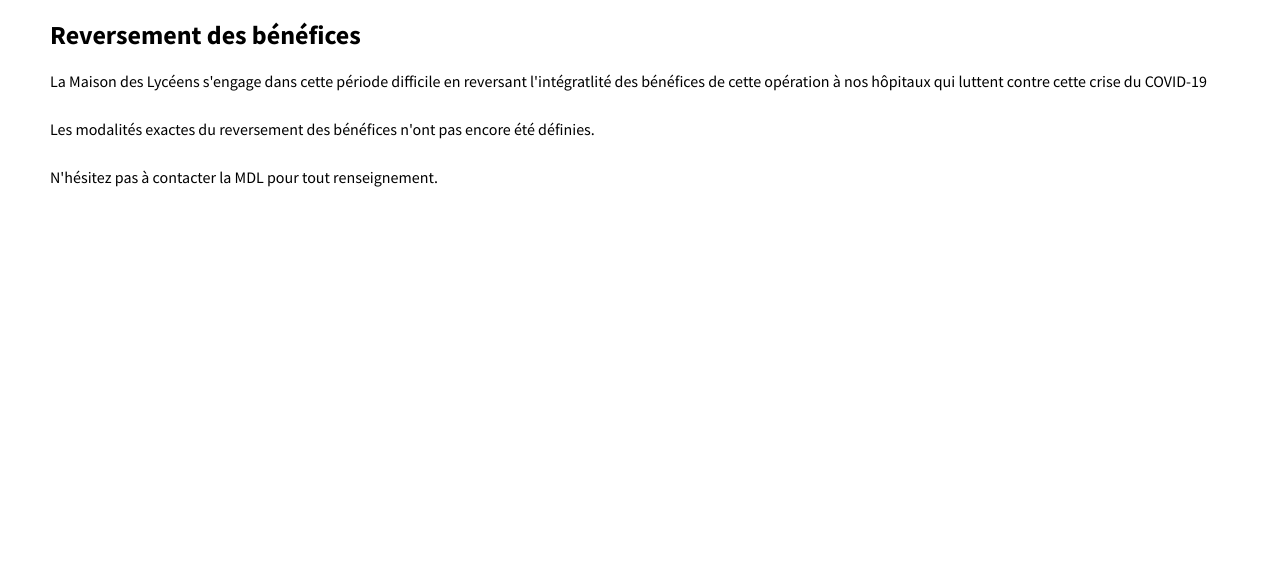
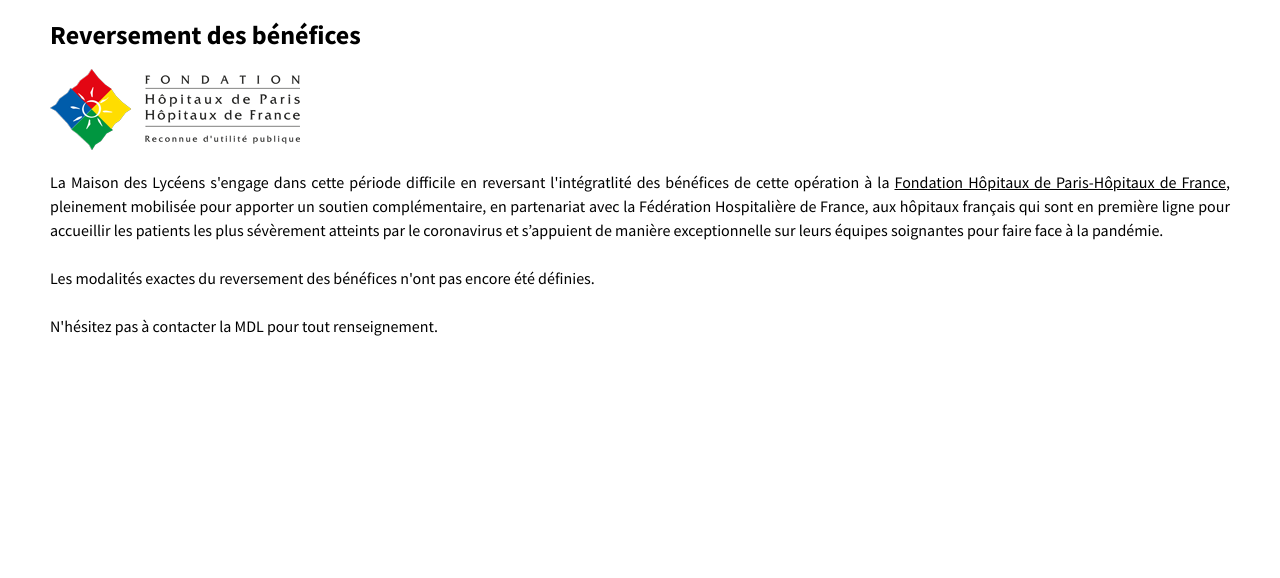
Before and after one commit to Jules02/chaudoudoux, a Symfony app: template templates/content/benefices.html.twig in a window 1280 px wide. Shown: the part 172-750 px from the top of the page. Run offline with Twig, Linux system fonts and the light colour scheme; the template is opened without the code that fills it, so the values that code supplies are empty; some libraries are stand-ins or nearby versions.

Commit message:
Updated infos about fundraising

```diff
--- a/public/css/benefices_style.css
+++ b/public/css/benefices_style.css
@@ -13,3 +13,7 @@
     text-align: justify;
     line-height: 24px;
 }
+
+.benefices-text a{
+    text-decoration: underline;
+}
--- a/public/css/homepage_style.css
+++ b/public/css/homepage_style.css
@@ -117,7 +117,7 @@
 .price span{
     font-weight: 500;
 }
-.price a{
+.benefices-more{
     text-decoration: underline;
 }
 
--- a/public/css/profil_style.css
+++ b/public/css/profil_style.css
@@ -88,7 +88,7 @@
 
 .buy-credits-content{
     width: 500px;
-    height: 500px;
+    height: 600px;
 
     display: flex;
     flex-direction: column;
--- a/src/Form/RegistrationFormType.php
+++ b/src/Form/RegistrationFormType.php
@@ -22,7 +22,7 @@
                 'label' => 'Nom d\'utilisateur (prenom.nom sans aucun accent en miniscule, traits d\'unions et apostrophes supprimés ex. Léa Martin-Petit devient lea.martinpetit)'
             ])
             ->add('firstName', TextType::class, [
-                'label' => 'Prénom (normal, avec majuscule au début et accents)'
+                'label' => 'Prénom (normal, avec majuscule au début et accents) -> se génére seul aussi mais attention aux accents ou aux traits d\'unions'
             ])
             ->add('lastName', TextType::class, [
                 'label' => 'Nom (pareil)'
--- a/src/Repository/ChaudoudouxRepository.php
+++ b/src/Repository/ChaudoudouxRepository.php
@@ -42,7 +42,6 @@
             ->andWhere('c.seen = :val2')
             ->setParameter('val2', 0)
             ->orderBy('c.id', 'DESC')
-            ->setMaxResults(10)
             ->getQuery()
             ->getResult();
     }
@@ -58,7 +57,6 @@
             ->andWhere('c.seen = :val2')
             ->setParameter('val2', 1)
             ->orderBy('c.id', 'DESC')
-            ->setMaxResults(10)
             ->getQuery()
             ->getResult();
     }
@@ -83,6 +81,7 @@
         return $this->createQueryBuilder('c')
             ->andWhere('c.fromUser = :val')
             ->setParameter('val', $username)
+            ->orderBy('c.id', 'DESC')
             ->getQuery()
             ->getResult();
     }
--- a/templates/content/benefices.html.twig
+++ b/templates/content/benefices.html.twig
@@ -10,8 +10,9 @@
 {% block body %}
     <div class="content-wrapper" id="content-wrapper">
         <h3 class="benefices-title">Reversement des bénéfices</h3>
+        <a href="https://www.fondationhopitaux.fr/"><img src="{{ asset('img/fondation.png') }}" alt="Logo Fondation"/></a>
         <p class="benefices-text">
-            La Maison des Lycéens s'engage dans cette période difficile en reversant l'intégratlité des bénéfices de cette opération à nos hôpitaux qui luttent contre cette crise du COVID-19<br/><br/>
+            La Maison des Lycéens s'engage dans cette période difficile en reversant l'intégratlité des bénéfices de cette opération à la <a href="https://www.fondationhopitaux.fr/">Fondation Hôpitaux de Paris-Hôpitaux de France</a>, pleinement mobilisée pour apporter un soutien complémentaire, en partenariat avec la Fédération Hospitalière de France, aux hôpitaux français qui sont en première ligne pour accueillir les patients les plus sévèrement atteints par le coronavirus et s’appuient de manière exceptionnelle sur leurs équipes soignantes pour faire face à la pandémie.<br/><br/>
             Les modalités exactes du reversement des bénéfices n'ont pas encore été définies.<br/><br/>
             N'hésitez pas à contacter la MDL pour tout renseignement.
         </p>
--- a/templates/content/homepage.html.twig
+++ b/templates/content/homepage.html.twig
@@ -11,9 +11,9 @@
 
     <div class="content-wrapper" id="content-wrapper">
         <div class="content-leftpart">
-            <h2 class="content-title">Du xx au xx mai, la MDL organise l’opération des chaudoudoux</h2>
+            <h2 class="content-title">Du 4 au 15 mai, la MDL organise l’opération des chaudoudoux</h2>
             <p class="concept">Le concept est le même que pour les chaudoudoux que vous connaissez, on s’envoie des mots gentils avec une petite image entre élèves, avec nos enseignants, l’administration, le personnel du lycée, etc., et même les parents ! On s’échange des souvenirs, des sentiments; en cette période on essaie de combler la distance qui nous sépare.</p>
-            <p class="price">Les chaudoudoux sont fixés au prix d'<span>1€ l’unité (vous pouvez acheter des lots). L’intégralité de nos bénéfices sera reversée à nos hôpitaux</span> <a href="#">(en savoir plus)</a>.</p>
+            <p class="price">Les chaudoudoux sont fixés au prix d'<span>1€ l’unité (vous pouvez acheter des lots). L’intégralité de nos bénéfices sera reversée à la <a href="https://www.fondationhopitaux.fr/">Fondation Hôpitaux de Paris-Hôpitaux de France</a></span> <a href="{{ path('app_benefices') }}" class="benefices-more">(en savoir plus)</a>.</p>
             <p class="signin">Élève, enseignant, personnel de l’administration, du lycée, parent, connectez-vous dès maintenant pour voir si vous avez déjà reçu des chaudoudoux et en envoyer à votre tour !</p>
             <button class="signin-btn btn btn-blue" id="signin">Connexion</button>
             <a href="https://www.helloasso.com/associations/maison%20des%20lyceens%20du%20lycee%20europeen/collectes/collecte-de-dons-de-la-mdl-pour-les-hopitaux" class="dons-btn">Participer à notre collecte de dons pour les hôpitaux en étant extérieur au lycée</a>
```
Also changed, not shown: templates/registration/register.html.twig (+13 -2 lines), public/img/fondation.png (added), 3 other files.
